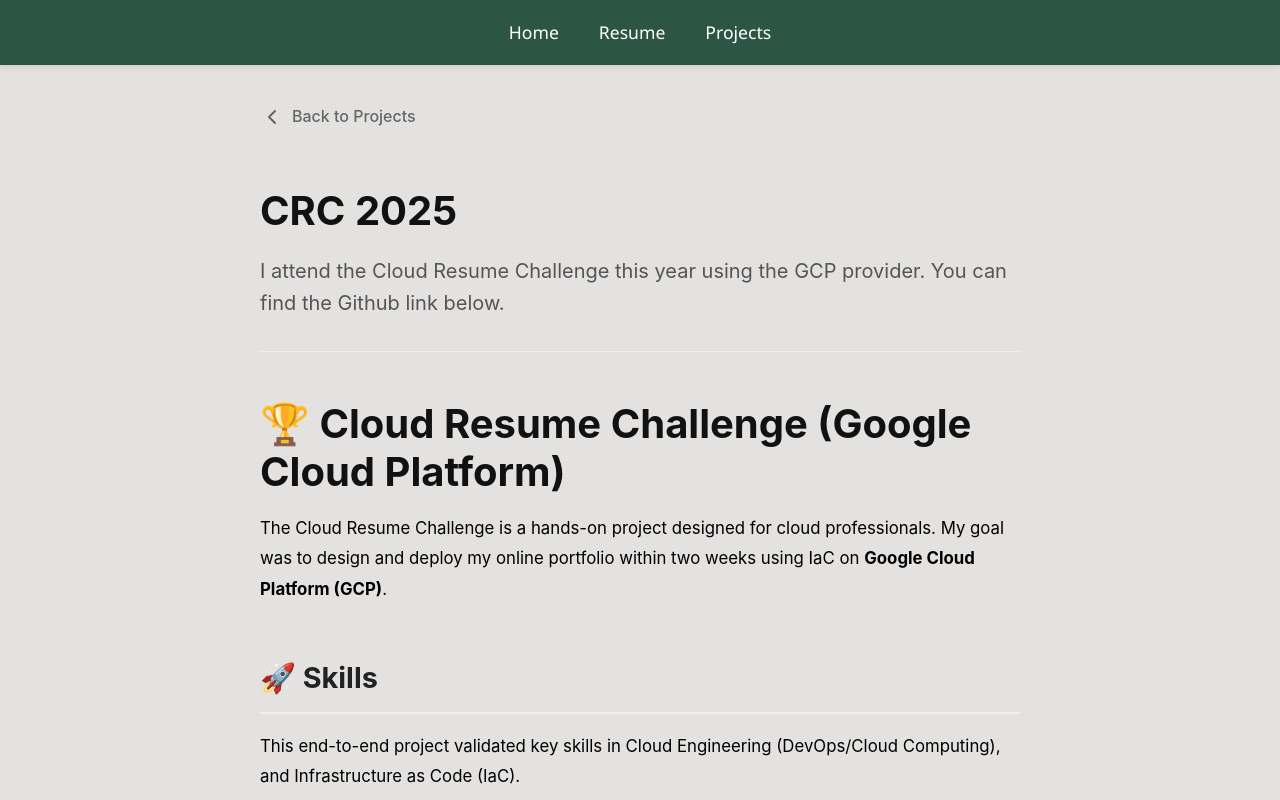
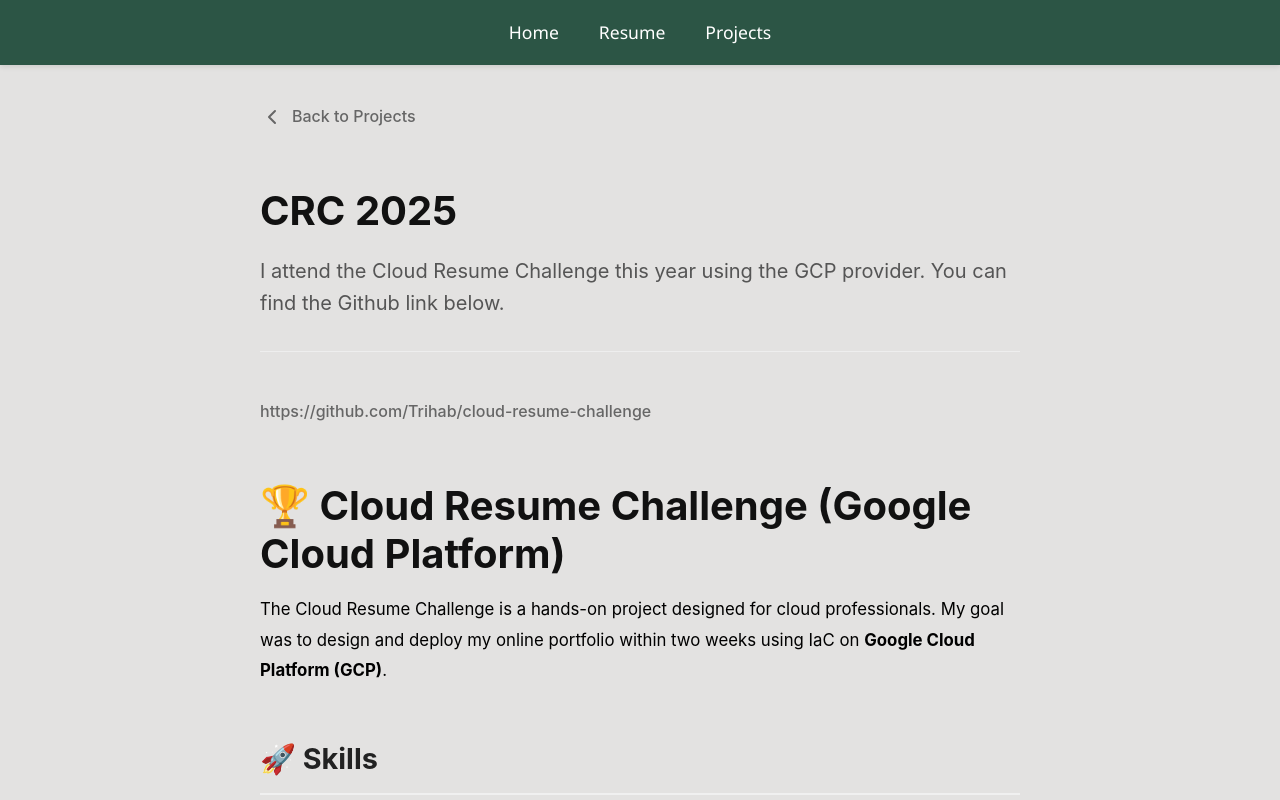
Before and after one commit to Trihab/cloud-resume-challenge, a React (Vite) app in the folder frontend/: page /projects/project1 in a window 1280 px wide. Shown: the top 800 px of the page. Built offline with nearby package versions, Linux system fonts and the light colour scheme.

Commit message:
feat: added github link to project page

```diff
--- a/frontend/src/pages/ProjectPage.jsx
+++ b/frontend/src/pages/ProjectPage.jsx
@@ -14,6 +14,7 @@
             <NavLink to="/projects"><ChevronLeft/>Back to Projects</NavLink>{" "}
             <h1>{project.name}</h1>
             <p>{project.description}</p>
+            <a href="https://github.com/Trihab/cloud-resume-challenge">{project.link}</a>
 
             <div className="markdown" dangerouslySetInnerHTML={{ __html: project.body_html }}></div>
         </div>
```
